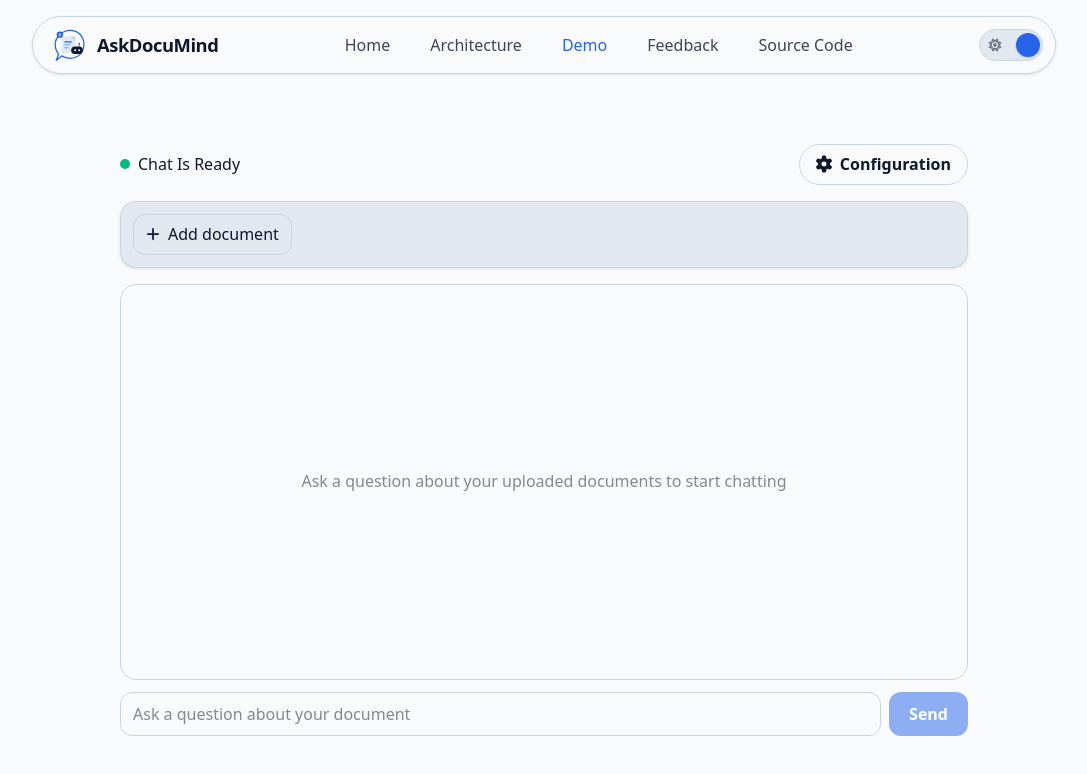
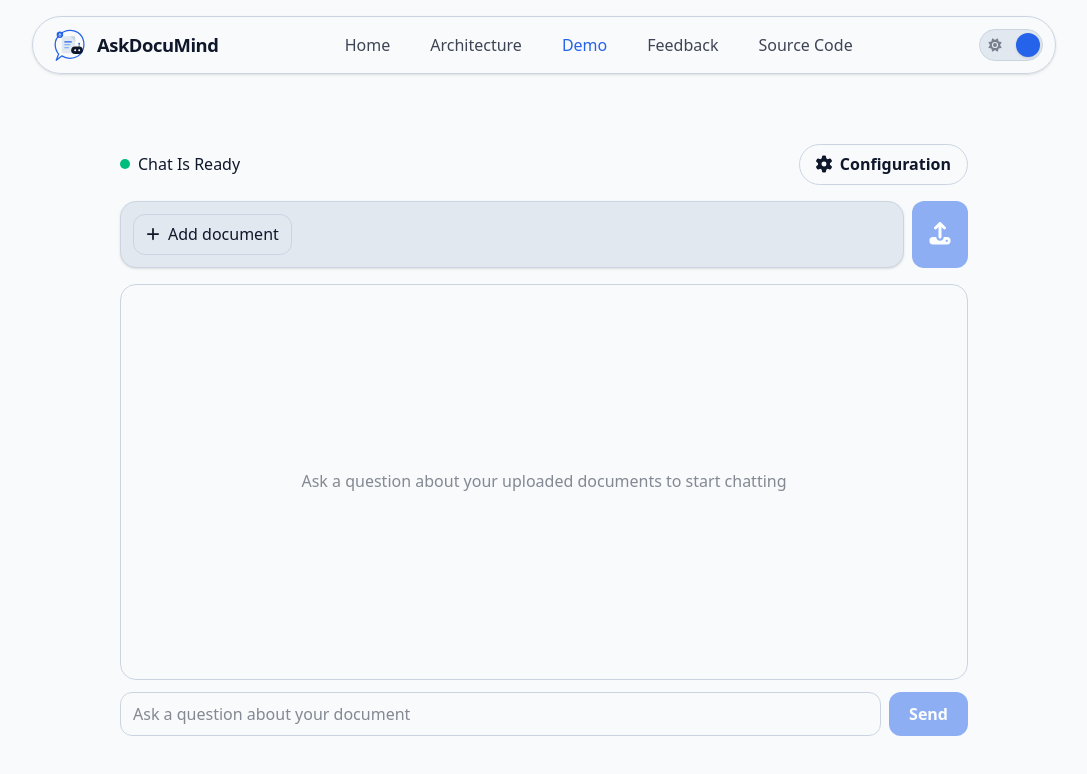
Before and after one commit to EmmanuelM-A/askdocumind-web, a Next.js app: page /demo in a window 1280 px wide. Shown: the top 774 px of the page, without its empty margins (96-1183 px from the left). Built offline with nearby package versions, Linux system fonts and the light colour scheme.

Commit message:
feat(demo-page): add upload functionality and enhance document handling in DocumentChips component

```diff
--- a/src/app/demo/page.tsx
+++ b/src/app/demo/page.tsx
@@ -1,16 +1,31 @@
 "use client";
 
-import { faGear } from "@fortawesome/free-solid-svg-icons";
+import { faGear, faUpload } from "@fortawesome/free-solid-svg-icons";
 import { FontAwesomeIcon } from "@fortawesome/react-fontawesome";
 import { useState } from "react";
 import { ChatArea } from "@/components/demo/ChatArea";
 import { ConfigPanel } from "@/components/demo/ConfigPanel";
-import { DocumentChips } from "@/components/demo/DocumentChips";
+import { type DocumentChip, DocumentChips } from "@/components/demo/DocumentChips";
 import demoContent from "@/data/demo/content.json";
 
 export default function DemoPage() {
 	const [isConfigOpen, setIsConfigOpen] = useState(false);
 	const [configurations, setConfigurations] = useState(demoContent.configurations);
+	const [documents, setDocuments] = useState<DocumentChip[]>([]);
+	const [isUploading, setIsUploading] = useState(false);
+
+	const hasPendingDocuments = documents.some((doc) => doc.status === "pending");
+
+	const handleUpload = async () => {
+		if (!hasPendingDocuments || isUploading) return;
+
+		setIsUploading(true);
+		// Demo only: not wired up to the real API yet.
+		await new Promise((resolve) => setTimeout(resolve, 700));
+
+		setDocuments((prev) => prev.map((doc) => ({ ...doc, status: "uploaded" })));
+		setIsUploading(false);
+	};
 
 	return (
 		<div className="mx-auto flex h-full w-full max-w-4xl shrink-0 flex-col gap-4 overflow-hidden px-4 py-16 sm:px-6">
@@ -43,7 +58,22 @@ export default function DemoPage() {
 				/>
 			)}
 
-			<DocumentChips />
+			<div className="flex shrink-0 items-stretch gap-2">
+				<DocumentChips documents={documents} onDocumentsChange={setDocuments} />
+
+				<button
+					type="button"
+					onClick={() => void handleUpload()}
+					disabled={!hasPendingDocuments || isUploading}
+					aria-label={isUploading ? "Uploading" : "Upload"}
+					className="flex shrink-0 items-center justify-center rounded-xl bg-(--color-accent) px-4 text-white transition hover:opacity-90 disabled:opacity-50"
+				>
+					<FontAwesomeIcon
+						icon={faUpload}
+						className={`h-6! w-6! ${isUploading ? "animate-pulse" : ""}`}
+					/>
+				</button>
+			</div>
 
 			<ChatArea />
 		</div>
--- a/src/components/demo/DocumentChips.tsx
+++ b/src/components/demo/DocumentChips.tsx
@@ -1,13 +1,19 @@
 "use client";
 
-import { faFileLines, faPlus, faXmark } from "@fortawesome/free-solid-svg-icons";
+import { faCheck, faFileLines, faPlus, faXmark } from "@fortawesome/free-solid-svg-icons";
 import { FontAwesomeIcon } from "@fortawesome/react-fontawesome";
-import { type ChangeEvent, useRef, useState } from "react";
+import { type ChangeEvent, useRef } from "react";
 
-interface DocumentChip {
+export interface DocumentChip {
 	id: string;
 	name: string;
 	sizeLabel: string;
+	status: "pending" | "uploaded";
+}
+
+interface DocumentChipsProps {
+	documents: DocumentChip[];
+	onDocumentsChange: (documents: DocumentChip[]) => void;
 }
 
 function formatBytes(bytes: number): string {
@@ -16,29 +22,29 @@ function formatBytes(bytes: number): string {
 	return `${(bytes / (1024 * 1024)).toFixed(2)} MB`;
 }
 
-export function DocumentChips() {
-	const [documents, setDocuments] = useState<DocumentChip[]>([]);
+export function DocumentChips({ documents, onDocumentsChange }: DocumentChipsProps) {
 	const fileInputRef = useRef<HTMLInputElement | null>(null);
 
 	const handleFileInputChange = (event: ChangeEvent<HTMLInputElement>) => {
 		const files = Array.from(event.target.files ?? []);
-		setDocuments((prev) => [
-			...prev,
+		onDocumentsChange([
+			...documents,
 			...files.map((file) => ({
 				id: `${file.name}-${file.lastModified}`,
 				name: file.name,
 				sizeLabel: formatBytes(file.size),
+				status: "pending" as const,
 			})),
 		]);
 		event.target.value = "";
 	};
 
 	const removeDocument = (id: string) => {
-		setDocuments((prev) => prev.filter((doc) => doc.id !== id));
+		onDocumentsChange(documents.filter((doc) => doc.id !== id));
 	};
 
 	return (
-		<div className="flex shrink-0 flex-wrap items-center gap-2 rounded-2xl border border-(--color-tertiary) bg-(--color-secondary) p-3 shadow-sm">
+		<div className="flex min-w-0 flex-1 flex-wrap items-center gap-2 rounded-2xl border border-(--color-tertiary) bg-(--color-secondary) p-3 shadow-sm">
 			<input
 				ref={fileInputRef}
 				type="file"
@@ -54,12 +60,16 @@ export function DocumentChips() {
 					className="flex items-center gap-2 rounded-xl border border-(--color-tertiary) bg-(--color-primary) px-3 py-2"
 				>
 					<FontAwesomeIcon
-						icon={faFileLines}
-						className="h-4! w-4! text-(--color-accent)"
+						icon={doc.status === "uploaded" ? faCheck : faFileLines}
+						className={`h-4! w-4! ${
+							doc.status === "uploaded" ? "text-emerald-500" : "text-(--color-accent)"
+						}`}
 					/>
 					<div className="leading-tight">
 						<p className="text-xs font-medium text-(--color-text)">{doc.name}</p>
-						<p className="text-[11px] text-(--color-text)/60">{doc.sizeLabel}</p>
+						<p className="text-[11px] text-(--color-text)/60">
+							{doc.sizeLabel} · {doc.status === "uploaded" ? "Uploaded" : "Pending"}
+						</p>
 					</div>
 					<button
 						type="button"
```
